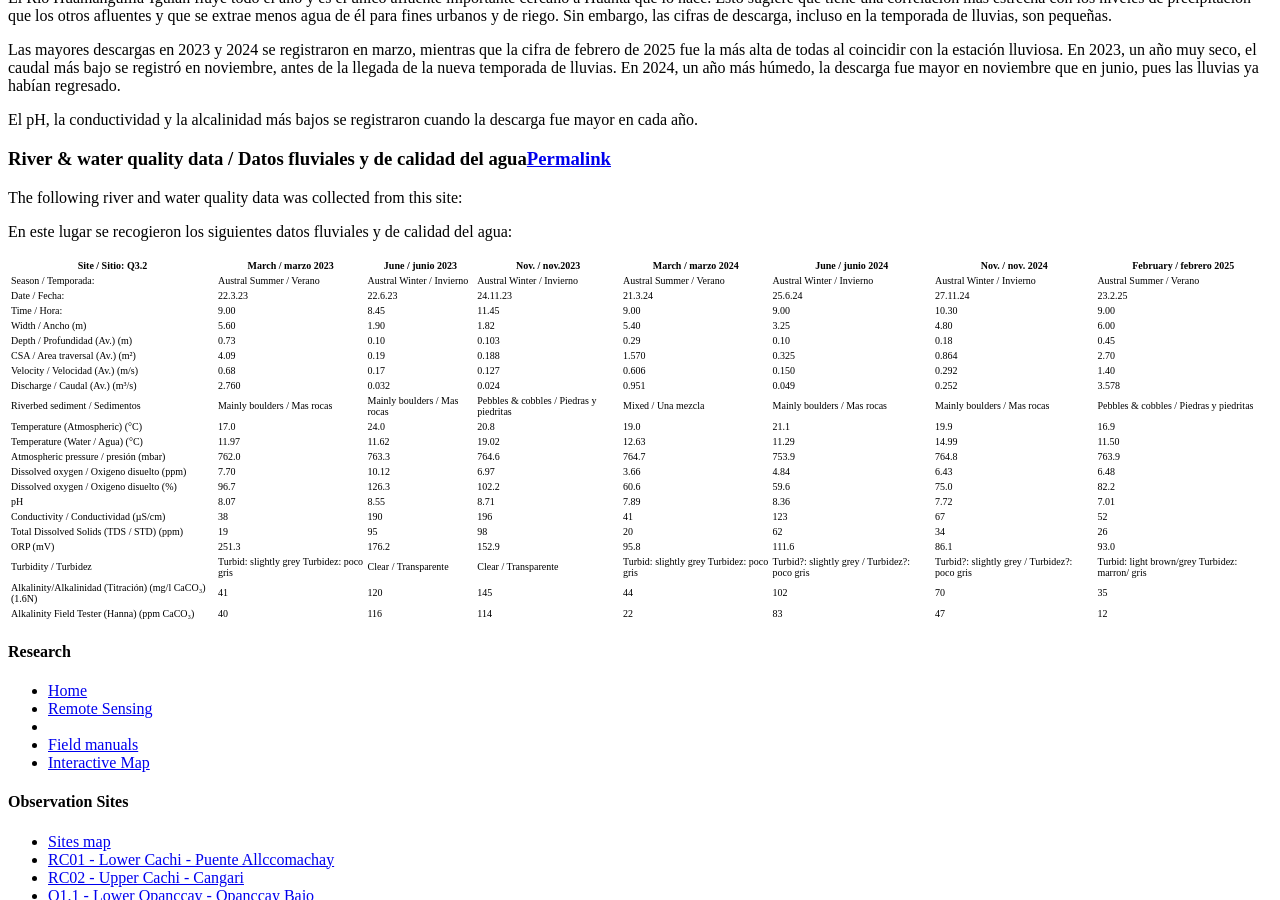
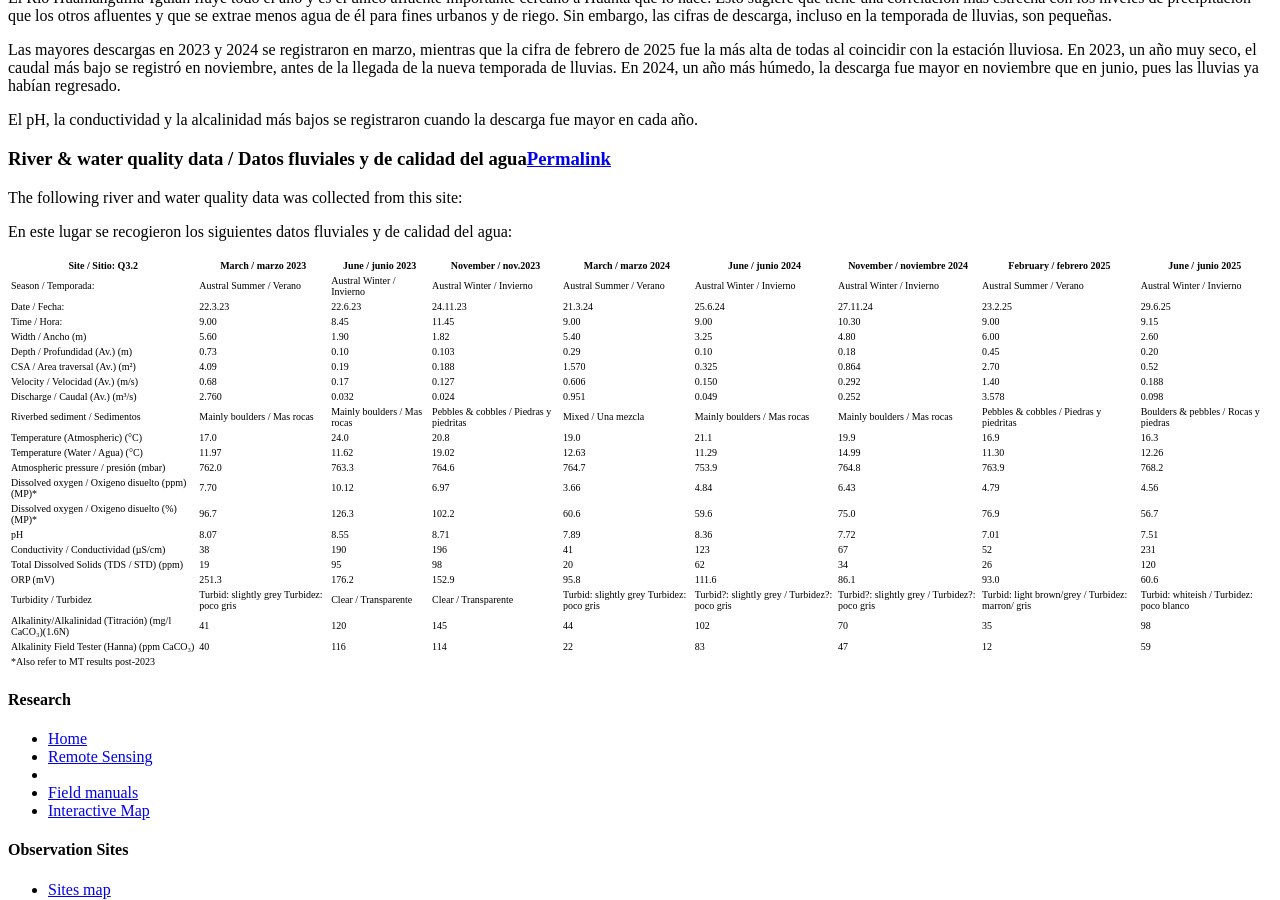
Before and after one commit to HVLepage/cavep-unah, a Jekyll site: the page built from _docs/site-network/Q3_2.md, in a window 1280 px wide and 900 px high, scrolled down 2534 px. Built offline with Jekyll 4.4.1, drawn with Linux system fonts in a browser that asks for light colours; comment, search, counter and statistics services are not loaded.

Commit message:
Update Q3_2.md

```diff
--- a/_docs/site-network/Q3_2.md
+++ b/_docs/site-network/Q3_2.md
@@ -74,26 +74,27 @@ The following river and water quality data was collected from this site:
 
 En este lugar se recogieron los siguientes datos fluviales y de calidad del agua:
 
-|     Site / Sitio: Q3.2                                         |     March / marzo 2023                             |     June / junio 2023              |     Nov. / nov.2023                        |      March / marzo 2024                            |     June / junio 2024                                  |     Nov. / nov. 2024                          |     February / febrero 2025                              |
-|----------------------------------------------------------------|----------------------------------------------------|------------------------------------|------------------------------------------------|----------------------------------------------------|--------------------------------------------------------|--------------------------------------------------------|----------------------------------------------------------|
-|     Season / Temporada:                                        |     Austral Summer / Verano                        |     Austral Winter / Invierno      |     Austral Winter / Invierno                  |     Austral Summer / Verano                        |     Austral Winter / Invierno                          |     Austral Winter / Invierno                          |     Austral Summer / Verano                              |
-|     Date / Fecha:                                              |     22.3.23                                        |     22.6.23                        |     24.11.23                                   |     21.3.24                                        |     25.6.24                                            |     27.11.24                                           |     23.2.25                                              |
-|     Time / Hora:                                               |     9.00                                           |     8.45                           |     11.45                                      |     9.00                                           |     9.00                                               |     10.30                                              |     9.00                                                 |
-|     Width / Ancho (m)                                          |     5.60                                           |     1.90                           |     1.82                                       |     5.40                                           |     3.25                                               |     4.80                                               |     6.00                                                 |
-|     Depth / Profundidad (Av.) (m)                              |     0.73                                           |     0.10                           |     0.103                                      |     0.29                                           |     0.10                                               |     0.18                                               |     0.45                                                 |
-|     CSA / Area traversal (Av.) (m²)                            |     4.09                                           |     0.19                           |     0.188                                      |     1.570                                          |     0.325                                              |     0.864                                              |     2.70                                                 |
-|     Velocity / Velocidad    (Av.) (m/s)                        |     0.68                                           |     0.17                           |     0.127                                      |     0.606                                          |     0.150                                              |     0.292                                              |     1.40                                                 |
-|     Discharge / Caudal (Av.) (m³/s)                            |     2.760                                          |     0.032                          |     0.024                                      |     0.951                                          |     0.049                                              |     0.252                                              |     3.578                                                |
-|     Riverbed sediment / Sedimentos                             |     Mainly boulders / Mas rocas                    |     Mainly boulders / Mas rocas    |     Pebbles & cobbles / Piedras y piedritas    |     Mixed / Una mezcla                             |     Mainly boulders / Mas rocas                        |     Mainly boulders / Mas rocas                        |     Pebbles & cobbles / Piedras y piedritas              |
-|     Temperature (Atmospheric) (°C)                             |     17.0                                           |     24.0                           |     20.8                                       |     19.0                                           |     21.1                                               |     19.9                                               |     16.9                                                 |
-|     Temperature (Water / Agua) (°C)                            |     11.97                                          |     11.62                          |     19.02                                      |     12.63                                          |     11.29                                              |     14.99                                              |     11.50                                                |
-|     Atmospheric pressure / presión (mbar)                      |     762.0                                          |     763.3                          |     764.6                                      |     764.7                                          |     753.9                                              |     764.8                                              |     763.9                                                |
-|     Dissolved oxygen /   Oxigeno disuelto (ppm)                |     7.70                                           |     10.12                          |     6.97                                       |     3.66                                           |     4.84                                               |     6.43                                               |     6.48                                                 |
-|     Dissolved oxygen / Oxigeno disuelto (%)                    |     96.7                                           |     126.3                          |     102.2                                      |     60.6                                           |     59.6                                               |     75.0                                               |     82.2                                                 |
-|     pH                                                         |     8.07                                           |     8.55                           |     8.71                                       |     7.89                                           |     8.36                                               |     7.72                                               |     7.01                                                 |
-|     Conductivity / Conductividad (µS/cm)                       |     38                                             |     190                            |     196                                        |     41                                             |     123                                                |     67                                                 |     52                                                   |
-|     Total Dissolved Solids (TDS / STD)  (ppm)                  |     19                                             |     95                             |     98                                         |     20                                             |     62                                                 |     34                                                 |     26                                                   |
-|     ORP (mV)                                                   |     251.3                                          |     176.2                          |     152.9                                      |     95.8                                           |     111.6                                              |     86.1                                               |     93.0                                                 |
-|     Turbidity / Turbidez                                       |     Turbid: slightly grey Turbidez: poco   gris    |     Clear / Transparente           |     Clear / Transparente                       |     Turbid: slightly grey Turbidez: poco   gris    |     Turbid?: slightly grey / Turbidez?:   poco gris    |     Turbid?: slightly grey / Turbidez?:   poco gris    |     Turbid: light brown/grey Turbidez: marron/   gris    |
-|     Alkalinity/Alkalinidad   (Titración) (mg/l CaCO₃)(1.6N)    |     41                                             |     120                            |     145                                        |     44                                             |     102                                                |     70                                                 |     35                                                   |
-|     Alkalinity Field Tester (Hanna) (ppm CaCO₃)                |     40                                             |     116                            |     114                                        |     22                                             |     83                                                 |     47                                                 |     12                                                   |
+|     Site / Sitio: Q3.2                                       |     March   / marzo 2023                           |     June   / junio 2023            |     November   / nov.2023                      |      March / marzo 2024                            |     June   / junio 2024                                |     November   / noviembre 2024                        |     February   / febrero 2025                              |     June   / junio 2025                         |
+|--------------------------------------------------------------|----------------------------------------------------|------------------------------------|------------------------------------------------|----------------------------------------------------|--------------------------------------------------------|--------------------------------------------------------|------------------------------------------------------------|-------------------------------------------------|
+|     Season   / Temporada:                                    |     Austral   Summer / Verano                      |     Austral   Winter / Invierno    |     Austral   Winter / Invierno                |     Austral   Summer / Verano                      |     Austral   Winter / Invierno                        |     Austral   Winter / Invierno                        |     Austral   Summer / Verano                              |     Austral   Winter / Invierno                 |
+|     Date   / Fecha:                                          |     22.3.23                                        |     22.6.23                        |     24.11.23                                   |     21.3.24                                        |     25.6.24                                            |     27.11.24                                           |     23.2.25                                                |     29.6.25                                     |
+|     Time   / Hora:                                           |     9.00                                           |     8.45                           |     11.45                                      |     9.00                                           |     9.00                                               |     10.30                                              |     9.00                                                   |     9.15                                        |
+|     Width / Ancho (m)                                        |     5.60                                           |     1.90                           |     1.82                                       |     5.40                                           |     3.25                                               |     4.80                                               |     6.00                                                   |     2.60                                        |
+|     Depth / Profundidad (Av.) (m)                            |     0.73                                           |     0.10                           |     0.103                                      |     0.29                                           |     0.10                                               |     0.18                                               |     0.45                                                   |     0.20                                        |
+|     CSA / Area traversal (Av.) (m²)                          |     4.09                                           |     0.19                           |     0.188                                      |     1.570                                          |     0.325                                              |     0.864                                              |     2.70                                                   |     0.52                                        |
+|     Velocity / Velocidad  (Av.) (m/s)                        |     0.68                                           |     0.17                           |     0.127                                      |     0.606                                          |     0.150                                              |     0.292                                              |     1.40                                                   |     0.188                                       |
+|     Discharge / Caudal (Av.) (m³/s)                          |     2.760                                          |     0.032                          |     0.024                                      |     0.951                                          |     0.049                                              |     0.252                                              |     3.578                                                  |     0.098                                       |
+|     Riverbed sediment / Sedimentos                           |     Mainly boulders / Mas rocas                    |     Mainly boulders / Mas rocas    |     Pebbles & cobbles / Piedras y piedritas    |     Mixed / Una mezcla                             |     Mainly boulders / Mas rocas                        |     Mainly boulders / Mas rocas                        |     Pebbles & cobbles / Piedras y piedritas                |     Boulders & pebbles / Rocas y piedras        |
+|     Temperature (Atmospheric) (°C)                           |     17.0                                           |     24.0                           |     20.8                                       |     19.0                                           |     21.1                                               |     19.9                                               |     16.9                                                   |     16.3                                        |
+|     Temperature (Water / Agua) (°C)                          |     11.97                                          |     11.62                          |     19.02                                      |     12.63                                          |     11.29                                              |     14.99                                              |     11.30                                                  |     12.26                                       |
+|     Atmospheric pressure / presión   (mbar)                  |     762.0                                          |     763.3                          |     764.6                                      |     764.7                                          |     753.9                                              |     764.8                                              |     763.9                                                  |     768.2                                       |
+|     Dissolved oxygen / Oxigeno disuelto (ppm) (MP)*          |     7.70                                           |     10.12                          |     6.97                                       |     3.66                                           |     4.84                                               |     6.43                                               |     4.79                                                   |     4.56                                        |
+|     Dissolved oxygen / Oxigeno disuelto (%) (MP)*            |     96.7                                           |     126.3                          |     102.2                                      |     60.6                                           |     59.6                                               |     75.0                                               |     76.9                                                   |     56.7                                        |
+|     pH                                                       |     8.07                                           |     8.55                           |     8.71                                       |     7.89                                           |     8.36                                               |     7.72                                               |     7.01                                                   |     7.51                                        |
+|     Conductivity / Conductividad (µS/cm)                     |     38                                             |     190                            |     196                                        |     41                                             |     123                                                |     67                                                 |     52                                                     |     231                                         |
+|     Total Dissolved Solids (TDS /   STD)  (ppm)              |     19                                             |     95                             |     98                                         |     20                                             |     62                                                 |     34                                                 |     26                                                     |     120                                         |
+|     ORP (mV)                                                 |     251.3                                          |     176.2                          |     152.9                                      |     95.8                                           |     111.6                                              |     86.1                                               |     93.0                                                   |     60.6                                        |
+|     Turbidity / Turbidez                                     |     Turbid:   slightly grey Turbidez: poco gris    |     Clear   / Transparente         |     Clear   / Transparente                     |     Turbid:   slightly grey Turbidez: poco gris    |     Turbid?:   slightly grey / Turbidez?: poco gris    |     Turbid?:   slightly grey / Turbidez?: poco gris    |     Turbid:   light brown/grey / Turbidez: marron/ gris    |     Turbid: whiteish / Turbidez: poco blanco    |
+|     Alkalinity/Alkalinidad (Titración) (mg/l CaCO₃)(1.6N)    |     41                                             |     120                            |     145                                        |     44                                             |     102                                                |     70                                                 |     35                                                     |     98                                          |
+|     Alkalinity Field Tester (Hanna) (ppm   CaCO₃)            |     40                                             |     116                            |     114                                        |     22                                             |     83                                                 |     47                                                 |     12                                                     |     59                                          |
+|     *Also refer to   MT results post-2023                    |                                                    |                                    |                                                |                                                    |                                                        |                                                        |                                                            |                                                 |
```
